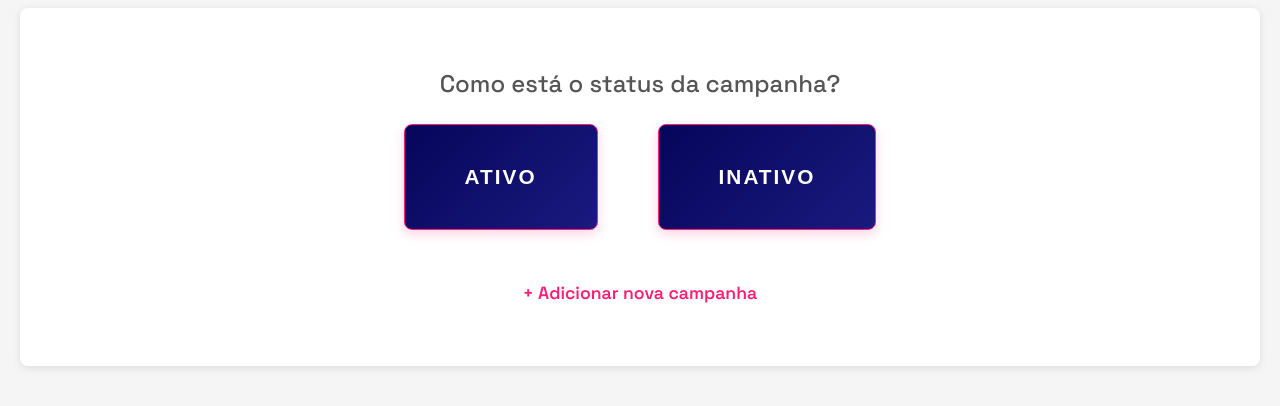
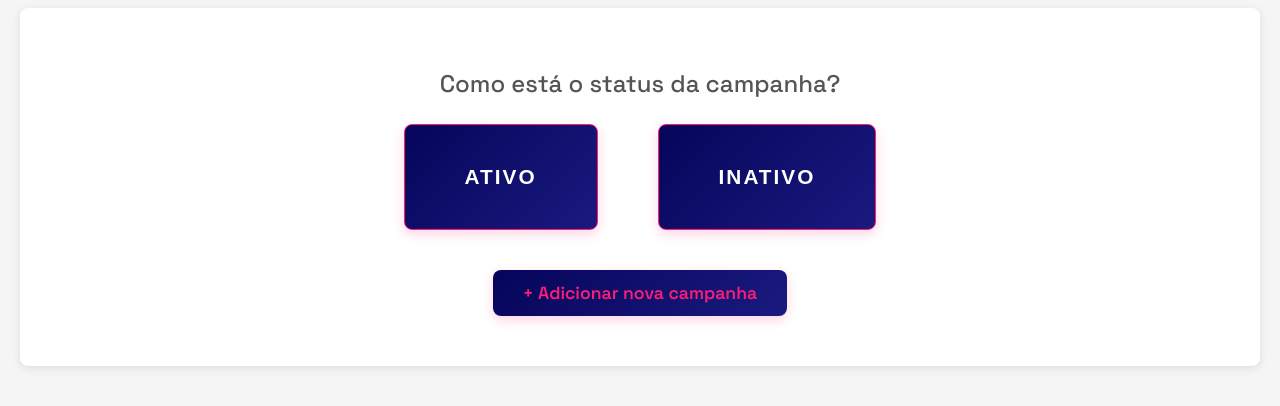
Before and after one commit to felipefock21-dev/Dados-OOH, a plain HTML site: page index.html in a window 1280 px wide. Shown: the part 72-478 px from the top of the page. Drawn offline with Linux system fonts and the light colour scheme; no server answers.

Commit message:
fix: Restore background to add campaign button with pink text

```diff
--- a/style.css
+++ b/style.css
@@ -352,7 +352,7 @@ main {
   display: block;
   margin: 40px auto 0;
   padding: 12px 30px !important;
-  background: transparent !important;
+  background: linear-gradient(135deg, #06055b 0%, #1a1a7f 100%) !important;
   color: #fc1e75 !important;
   font-size: 1.1em !important;
   font-weight: 600 !important;
@@ -361,10 +361,13 @@ main {
   cursor: pointer !important;
   transition: all 0.3s ease;
   font-family: 'Space Grotesk', sans-serif !important;
+  box-shadow: 0 4px 12px rgba(252, 30, 117, 0.2);
 }
 
 .btn-adicionar-campanha:hover {
+  background: linear-gradient(135deg, #0a0a3f 0%, #2a2a9f 100%) !important;
   color: #ff1493 !important;
+  box-shadow: 0 6px 16px rgba(252, 30, 117, 0.3) !important;
   transform: translateY(-2px);
 }
 
```
